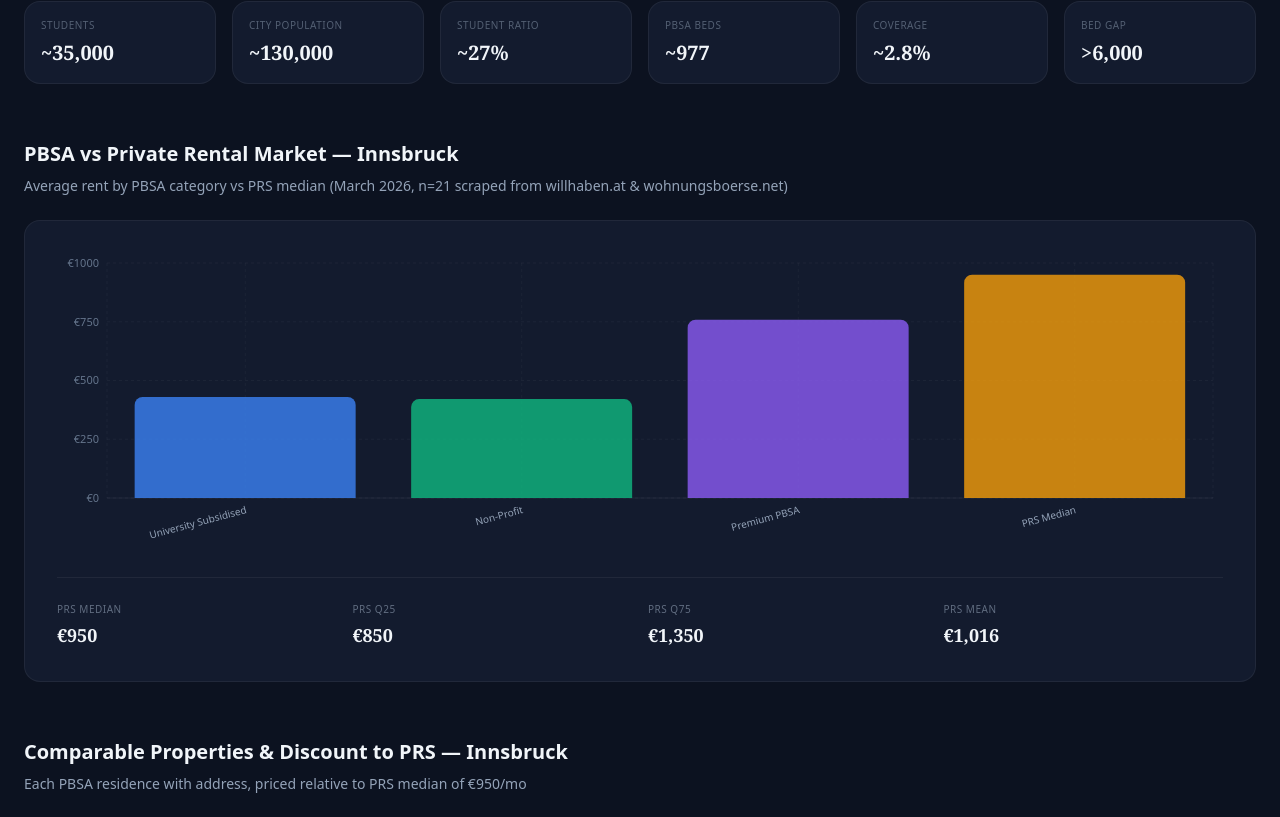
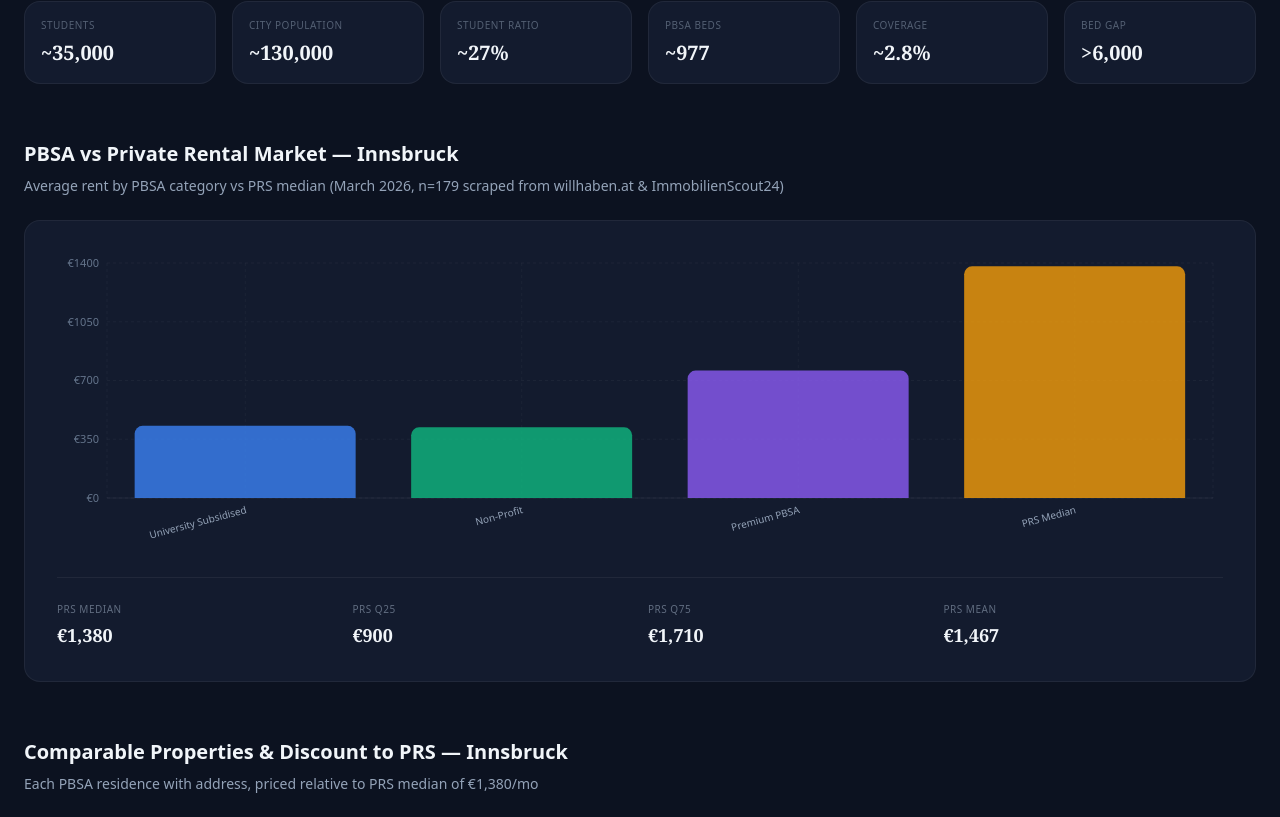
Before and after one commit to cc4921-ctrl/dach-student-housing, a Next.js app: page /justifications in a window 1280 px wide. Shown: the part 2119-2936 px from the top of the page. Built offline with nearby package versions, Linux system fonts and the light colour scheme.

Commit message:
Update justifications prsBenchmarks with corrected Excel stats

```diff
--- a/app/justifications/page.tsx
+++ b/app/justifications/page.tsx
@@ -84,9 +84,9 @@ const universities: University[] = [
 
 /* PRS benchmarks per city */
 const prsBenchmarks: Record<string, { median: number; mean: number; q25: number; q75: number; n: number; sources: string }> = {
-  Innsbruck: { median: 950, mean: 1016, q25: 850, q75: 1350, n: 21, sources: "willhaben.at & wohnungsboerse.net" },
-  Munich: { median: 1450, mean: 1520, q25: 1100, q75: 1850, n: 35, sources: "ImmobilienScout24 & immowelt" },
-  Passau: { median: 500, mean: 498, q25: 400, q75: 580, n: 17, sources: "WG-gesucht.de" },
+  Innsbruck: { median: 1380, mean: 1467, q25: 900, q75: 1710, n: 179, sources: "willhaben.at & ImmobilienScout24" },
+  Munich: { median: 1290, mean: 1416, q25: 950, q75: 1700, n: 2832, sources: "wg-gesucht.de & ImmobilienScout24" },
+  Passau: { median: 550, mean: 682, q25: 430, q75: 800, n: 276, sources: "WG-gesucht.de & ImmobilienScout24" },
 };
 
 /* Demand metrics per city */
```
